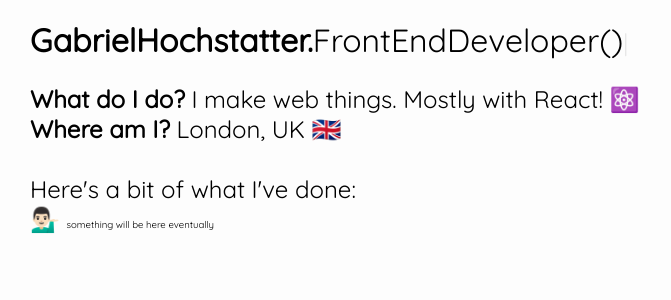
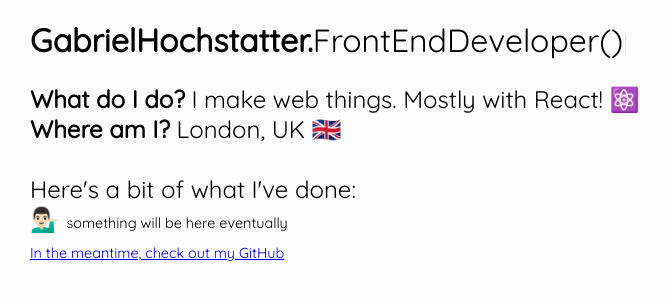
Before and after one commit to gabrielhochstatter/portfolio, a React (Create React App) app: page / in a window 1280 px wide. Shown: the top 300 px of the page, without its empty margins (0-671 px from the left). Built offline with nearby package versions, Linux system fonts and the light colour scheme.

Commit message:
added github link

```diff
--- a/src/App.js
+++ b/src/App.js
@@ -23,11 +23,15 @@ class App extends Component {
         <br>
         Here's a bit of what I've done:
         <br>
-        💁🏻‍♂️ <small>something will be here eventually</small>
+        💁🏻‍♂️ <small>something will be here eventually
+        <br>
+        <a href='https://github.com/gabrielhochstatter'>In the meantime, check out my GitHub</a>
+        </small>
       `],
       typeSpeed: 0,
       startDelay: 2900,
-      showCursor: false
+      showCursor: false,
+      onComplete: this.showRestOfCV
     }
     const typedHeader = new Typed('#typedHeader', headerOptions)
     const typedwhatIDo = new Typed('#whatIDo', whatIDoOptions)
@@ -44,7 +48,6 @@ class App extends Component {
       <div className="App">
         <span id='typedHeader' className='typed-header' />
         <p id='whatIDo' />
-
       </div>
     );
   }
--- a/src/App.scss
+++ b/src/App.scss
@@ -3,7 +3,7 @@ body {
 }
 
 small {
-  font-size: 0.4em;
+  font-size: 0.6em;
 }
 
 .App {
```
